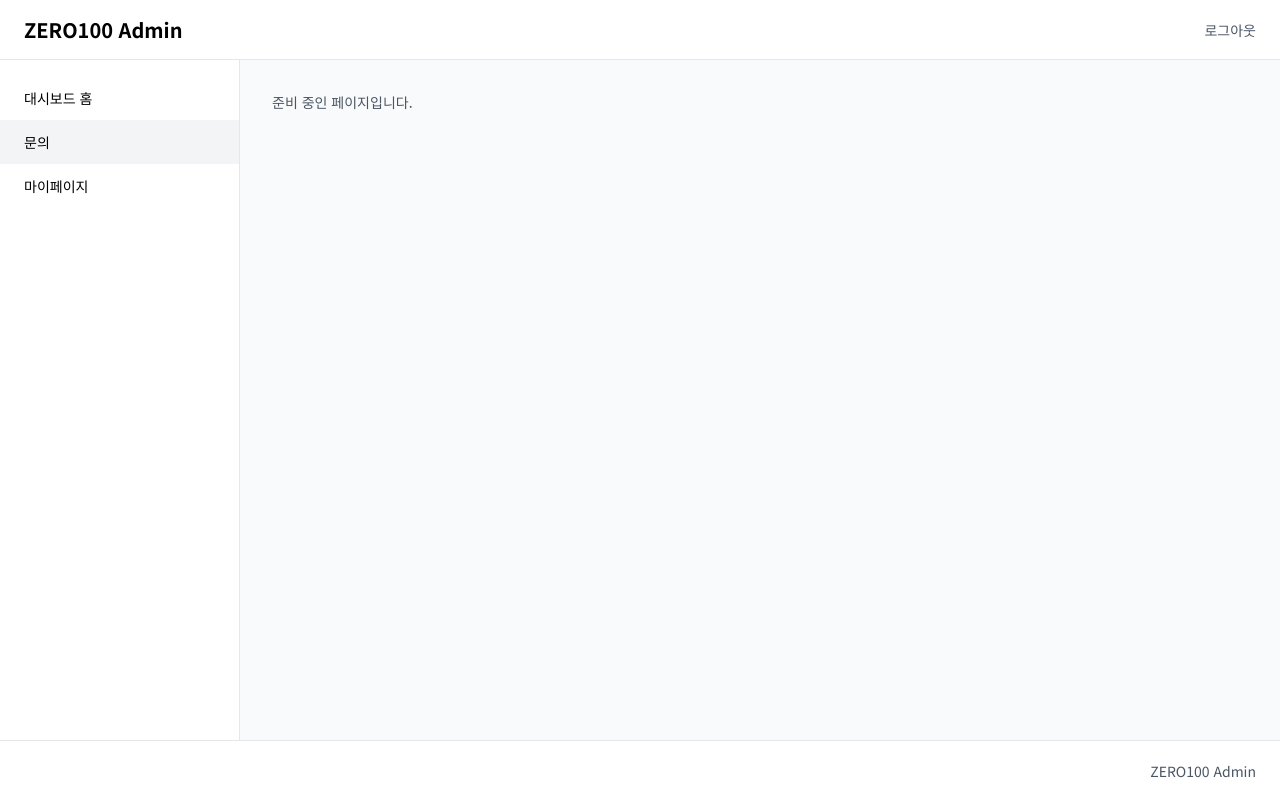
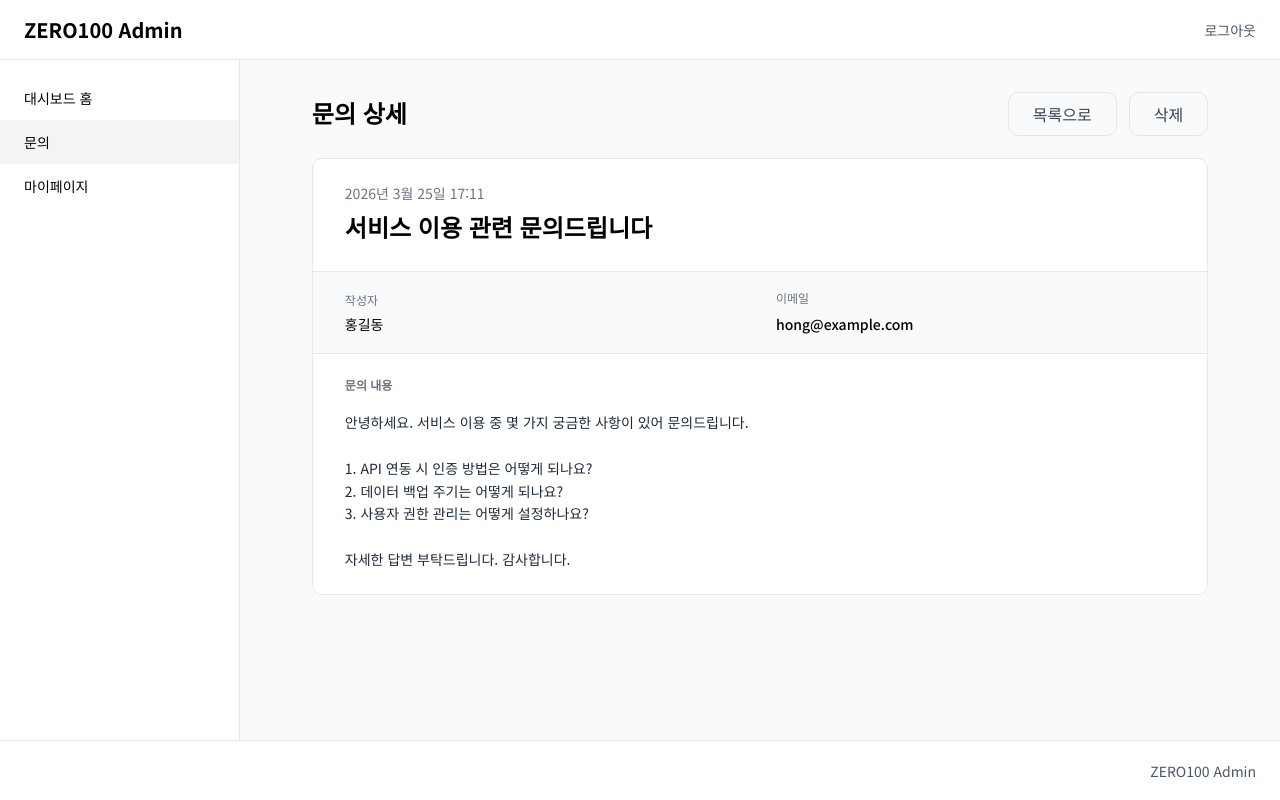
Before and after one commit to Leets-Official/8th-FE-Zero100, a React (Vite) app: page /dashboard/inquiries/1 in a window 1280 px wide. Built offline with nearby package versions, Linux system fonts and the light colour scheme; a web font is replaced by a local one.

Commit message:
문의 상세 페이지 UI 구현

```diff
--- a/src/App.jsx
+++ b/src/App.jsx
@@ -4,8 +4,8 @@ import DashboardLayout from './components/dashboard/DashboardLayout.jsx';
 import DeleteModal from './components/todo/DeleteModal.jsx';
 import DashboardPage from './pages/dashboard/DashboardPage.jsx';
 import InquiryCreatePage from './pages/dashboard/InquiryCreatePage.jsx';
+import InquiryDetailPage from './pages/dashboard/InquiryDetailPage.jsx';
 import InquiryListPage from './pages/dashboard/InquiryListPage.jsx';
-import InquiryPlaceholderPage from './pages/dashboard/InquiryPlaceholderPage.jsx';
 import LoginPage from './pages/dashboard/LoginPage.jsx';
 import SignupPage from './pages/dashboard/SignupPage.jsx';
 import CompletedTodoPage from './pages/todo/CompletedTodoPage.jsx';
@@ -85,7 +85,10 @@ function App() {
             path="/dashboard/inquiries/new"
             element={<InquiryCreatePage onAddInquiry={handleAddInquiry} />}
           />
-          <Route path="/dashboard/inquiries/:inquiryId" element={<InquiryPlaceholderPage />} />
+          <Route
+            path="/dashboard/inquiries/:id"
+            element={<InquiryDetailPage inquiries={inquiries} />}
+          />
         </Route>
         <Route path="/login" element={<LoginPage />} />
         <Route path="/signup" element={<SignupPage />} />
--- /dev/null
+++ b/src/components/dashboard/InquiryDetailCard.jsx
@@ -0,0 +1,50 @@
+import { twMerge } from 'tailwind-merge';
+import Card from './Card.jsx';
+
+const LABEL_CLASS_NAME =
+  'm-0 font-[family-name:var(--font-family-base)] font-normal text-[12px] leading-[16px] tracking-[0px] text-[#6a7282]';
+
+function InquiryInfoField({ label, value, labelClassName }) {
+  return (
+    <div className="flex flex-col gap-[6px] min-w-0">
+      <p className={twMerge(LABEL_CLASS_NAME, labelClassName)}>{label}</p>
+      <p className="m-0 font-[family-name:var(--font-family-base)] font-medium text-[14px] leading-[20px] tracking-[0px] text-[#000000] wrap-anywhere">
+        {value}
+      </p>
+    </div>
+  );
+}
+
+// Figma 문의 내용 화면의 상세 카드
+function InquiryDetailCard({ inquiry }) {
+  return (
+    <Card className="overflow-hidden">
+      <div className="flex flex-col gap-[12px] px-[32px] pt-[24px] pb-[24px] border-0 border-b-[0.93px] border-solid border-[#e5e7eb]">
+        <p className="m-0 font-[family-name:var(--font-family-base)] font-normal text-[14px] leading-[20px] tracking-[0px] text-[#6a7282]">
+          {inquiry.createdAt}
+        </p>
+        <h2 className="mt-[-3.9px] mx-0 mb-[3.9px] font-[family-name:var(--font-family-base)] font-bold text-[24px] leading-[32px] tracking-[0px] text-[#000000] wrap-anywhere">
+          {inquiry.title}
+        </h2>
+      </div>
+      <div className="grid grid-cols-1 gap-[32px] px-[32px] pt-[20px] pb-[19.07px] border-0 border-b-[0.93px] border-solid border-[#e5e7eb] bg-[#f9fafb] md:grid-cols-2">
+        <InquiryInfoField label="작성자" value={inquiry.name} />
+        <InquiryInfoField
+          label="이메일"
+          value={inquiry.email}
+          labelClassName="mt-[-1.9px] mb-[1.9px]"
+        />
+      </div>
+      <div className="flex flex-col gap-[16px] px-[32px] pt-[25.4px] pb-[23.2px]">
+        <h3 className="mt-[-1.9px] mx-0 mb-[1.9px] font-[family-name:var(--font-family-base)] font-bold text-[12px] leading-[16px] tracking-[0px] text-[#6a7282]">
+          문의 내용
+        </h3>
+        <p className="m-0 font-[family-name:var(--font-family-base)] font-normal text-[14px] leading-[22.75px] tracking-[0px] text-[#1e2939] whitespace-pre-wrap wrap-anywhere">
+          {inquiry.content}
+        </p>
+      </div>
+    </Card>
+  );
+}
+
+export default InquiryDetailCard;
--- a/src/mocks/dashboard/inquiries.js
+++ b/src/mocks/dashboard/inquiries.js
@@ -1,8 +1,45 @@
 // API 연동 전까지 Figma 시안의 예시 데이터를 사용. 추후 API 응답 데이터로 교체
+// 1번의 상세 내용만 Figma 시안 기준이고, 2~5번의 name, email, content는 화면 확인용 예시
 export const MOCK_INQUIRIES = [
-  { id: 1, title: '서비스 이용 관련 문의드립니다', createdAt: '2026년 3월 25일 17:11' },
-  { id: 2, title: '결제 시스템에 대해 질문이 있습니다', createdAt: '2026년 3월 24일 14:30' },
-  { id: 3, title: '회원가입이 되지 않습니다', createdAt: '2026년 3월 23일 09:15' },
-  { id: 4, title: '대시보드 기능 개선 요청', createdAt: '2026년 3월 22일 16:45' },
-  { id: 5, title: 'API 연동 방법 문의', createdAt: '2026년 3월 21일 11:20' },
+  {
+    id: 1,
+    title: '서비스 이용 관련 문의드립니다',
+    createdAt: '2026년 3월 25일 17:11',
+    name: '홍길동',
+    email: 'hong@example.com',
+    content:
+      '안녕하세요. 서비스 이용 중 몇 가지 궁금한 사항이 있어 문의드립니다.\n\n1. API 연동 시 인증 방법은 어떻게 되나요?\n2. 데이터 백업 주기는 어떻게 되나요?\n3. 사용자 권한 관리는 어떻게 설정하나요?\n\n자세한 답변 부탁드립니다. 감사합니다.',
+  },
+  {
+    id: 2,
+    title: '결제 시스템에 대해 질문이 있습니다',
+    createdAt: '2026년 3월 24일 14:30',
+    name: '홍길동',
+    email: 'hong@example.com',
+    content: '결제 수단 변경 방법이 궁금합니다.\n\n안내 부탁드립니다.',
+  },
+  {
+    id: 3,
+    title: '회원가입이 되지 않습니다',
+    createdAt: '2026년 3월 23일 09:15',
+    name: '홍길동',
+    email: 'hong@example.com',
+    content: '회원가입 버튼을 눌러도 다음 단계로 넘어가지 않습니다.\n\n확인 부탁드립니다.',
+  },
+  {
+    id: 4,
+    title: '대시보드 기능 개선 요청',
+    createdAt: '2026년 3월 22일 16:45',
+    name: '홍길동',
+    email: 'hong@example.com',
+    content: '대시보드에서 문의 현황을 기간별로 볼 수 있으면 좋겠습니다.',
+  },
+  {
+    id: 5,
+    title: 'API 연동 방법 문의',
+    createdAt: '2026년 3월 21일 11:20',
+    name: '홍길동',
+    email: 'hong@example.com',
+    content: 'API 연동 절차와 필요한 준비 사항을 알고 싶습니다.',
+  },
 ];
--- /dev/null
+++ b/src/pages/dashboard/InquiryDetailPage.jsx
@@ -0,0 +1,41 @@
+import { useNavigate, useParams } from 'react-router';
+import Button from '../../components/dashboard/Button.jsx';
+import Card from '../../components/dashboard/Card.jsx';
+import InquiryDetailCard from '../../components/dashboard/InquiryDetailCard.jsx';
+
+function InquiryDetailPage({ inquiries }) {
+  const { id } = useParams();
+  const navigate = useNavigate();
+  const inquiry = inquiries.find((item) => String(item.id) === id);
+
+  return (
+    <div className="flex flex-col gap-[24px] w-full max-w-[896.3px] mx-auto">
+      <div className="flex flex-row items-center justify-between h-[41.9px]">
+        <h1 className="m-0 font-[family-name:var(--font-family-base)] font-bold text-[24px] leading-[32px] tracking-[0px] text-[#000000]">
+          문의 상세
+        </h1>
+        <div className="flex flex-row gap-[12px] self-start">
+          <Button variant="secondary" onClick={() => navigate('/dashboard/inquiries')}>
+            목록으로
+          </Button>
+          {inquiry && (
+            <Button variant="secondary" disabled>
+              삭제
+            </Button>
+          )}
+        </div>
+      </div>
+      {inquiry ? (
+        <InquiryDetailCard inquiry={inquiry} />
+      ) : (
+        <Card className="p-[32px]">
+          <p className="m-0 font-[family-name:var(--font-family-base)] font-normal text-[14px] leading-[20px] tracking-[0px] text-[#4a5565]">
+            문의를 찾을 수 없습니다.
+          </p>
+        </Card>
+      )}
+    </div>
+  );
+}
+
+export default InquiryDetailPage;
--- a/src/pages/dashboard/InquiryPlaceholderPage.jsx
+++ /dev/null
@@ -1,10 +0,0 @@
-// 문의 상세 UI 구현 전까지 해당 경로에서 빈 화면이 표시되지 않도록 사용하는 임시 페이지
-function InquiryPlaceholderPage() {
-  return (
-    <p className="m-0 font-[family-name:var(--font-family-base)] font-normal text-[14px] leading-[20px] tracking-[0px] text-[#4a5565]">
-      준비 중인 페이지입니다.
-    </p>
-  );
-}
-
-export default InquiryPlaceholderPage;
--- a/src/utils/dashboard/inquiryStorage.js
+++ b/src/utils/dashboard/inquiryStorage.js
@@ -3,10 +3,16 @@ import { MOCK_INQUIRIES } from '../../mocks/dashboard/inquiries.js';
 const STORAGE_KEY = 'inquiries';
 
 // 저장된 값이 없거나 올바른 배열이 아니면 Mock 데이터로 시작
+// Mock에 필드가 추가되기 전에 저장된 문의도 상세 조회가 되도록 같은 id의 Mock 값을 채운다.
 export function loadInquiries() {
   try {
     const savedInquiries = JSON.parse(localStorage.getItem(STORAGE_KEY));
-    return Array.isArray(savedInquiries) ? savedInquiries : MOCK_INQUIRIES;
+    if (!Array.isArray(savedInquiries)) return MOCK_INQUIRIES;
+
+    return savedInquiries.map((inquiry) => ({
+      ...MOCK_INQUIRIES.find((mockInquiry) => mockInquiry.id === inquiry.id),
+      ...inquiry,
+    }));
   } catch {
     return MOCK_INQUIRIES;
   }
```
